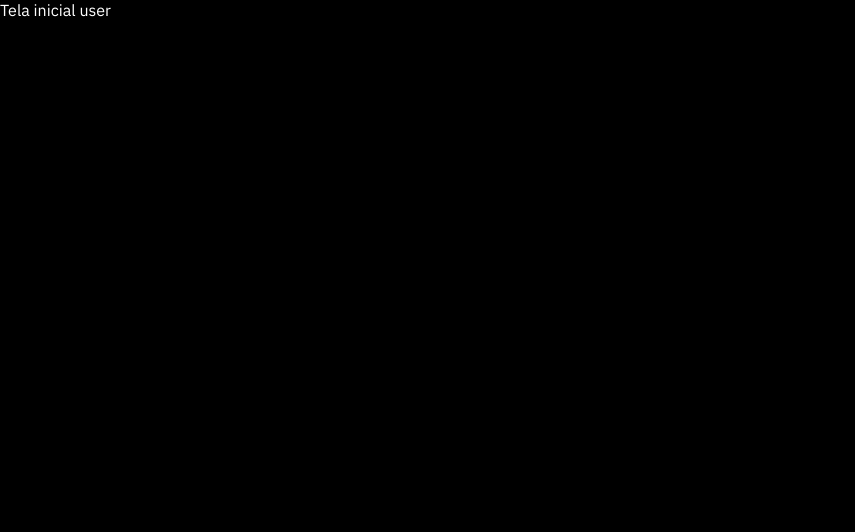
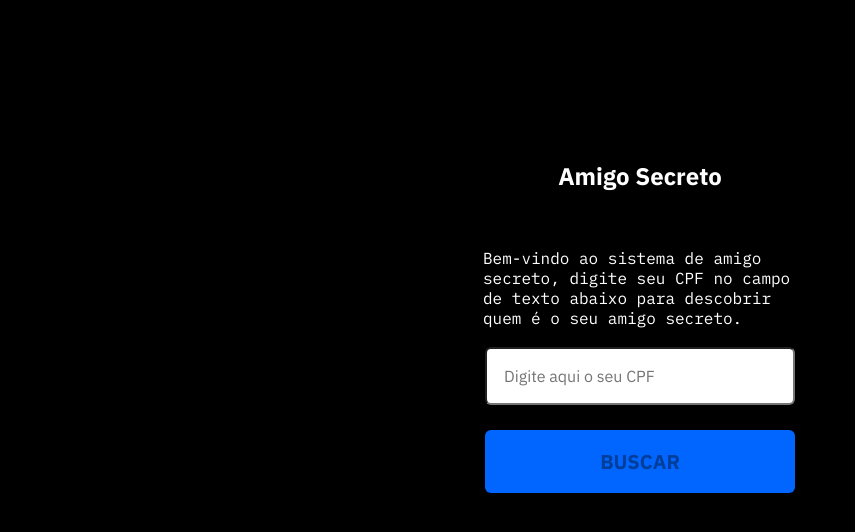
Before and after one commit to Lealzzera/secret-santa-front-end, a Next.js app: page / in a window 1280 px wide. Shown: the top 532 px of the page, without its empty margins (0-855 px from the left). Built offline with nearby package versions, Linux system fonts and the light colour scheme.

Commit message:
feat: created main page its components and started to create modal confirmation

```diff
--- a/src/app/globals.css
+++ b/src/app/globals.css
@@ -13,3 +13,13 @@ h1, h2, h3, h4, h5, h6, p {
   margin: 0px;
   padding: 0px;
 }
+
+.container {
+  max-width: 1200px;
+  margin: 0 auto;
+}
+
+.mobile-title {
+  font-size: 16px;
+  font-weight: bold;
+}
--- a/src/app/layout.tsx
+++ b/src/app/layout.tsx
@@ -17,7 +17,7 @@ export default function RootLayout({
 			className={`${font_monospace.variable} ${font_sans.variable}`}
 			lang='pt-BR'
 		>
-			<body>{children}</body>
+			<body className='container'>{children}</body>
 		</html>
 	);
 }
--- a/src/app/not-found.module.css
+++ b/src/app/not-found.module.css
@@ -9,9 +9,7 @@
 }
 
 .title {
-  font-size: 16px;
   text-align: center;
-  font-weight: bold;
 }
 
 .text {
--- a/src/app/not-found.tsx
+++ b/src/app/not-found.tsx
@@ -17,7 +17,9 @@ export default function NotFoundComponent() {
 				<IconNotFoundPage />
 			</div>
 			<div>
-				<h1 className={styles.title}>Parece que não temos nada por aqui</h1>
+				<h1 className={`mobile-title ${styles.title}`}>
+					Parece que não temos nada por aqui
+				</h1>
 				<p className={styles.text}>
 					Talvez o seu evento não tenha iniciado ainda,
 					<br /> volte aqui mais tarde.
--- a/src/app/page.tsx
+++ b/src/app/page.tsx
@@ -1,3 +1,9 @@
+import SearchPage from "@/components/search-page/search-page";
+
 export default function Home() {
-	return <main>Tela inicial user</main>;
+	return (
+		<main>
+			<SearchPage />
+		</main>
+	);
 }
--- /dev/null
+++ b/src/components/input/input.module.css
@@ -0,0 +1,9 @@
+.input {
+  font-family: var(--font-sans);
+  color: #9C9C9D;
+  font-size: 16px;
+  padding: 17px;
+  border-radius: 6px;
+  width: 100%;
+  box-sizing: border-box;
+}
--- /dev/null
+++ b/src/components/input/input.tsx
@@ -0,0 +1,33 @@
+"use client";
+import styles from "./input.module.css";
+
+type InputProps = {
+	typeInput: string;
+	name: string;
+	placeHolder: string;
+	value: string;
+	changeValue: (value: any) => void;
+};
+
+const Input = ({
+	typeInput,
+	name,
+	placeHolder,
+	value,
+	changeValue,
+}: InputProps) => {
+	return (
+		<>
+			<input
+				className={styles.input}
+				value={value}
+				onChange={changeValue}
+				placeholder={placeHolder}
+				name={name}
+				type={typeInput}
+			/>
+		</>
+	);
+};
+
+export default Input;
--- /dev/null
+++ b/src/components/modal/modal.module.css
@@ -0,0 +1,35 @@
+.modalContainer {
+  position: absolute;
+  width: 100vw;
+  height: 100vh;
+  background-color: rgba(0, 0, 0, 0.8);
+  z-index: 999;
+  top: 0;
+}
+
+.modalContentContainer {
+  display: flex;
+  align-items: center;
+  justify-content: center;
+  height: 100vh;
+}
+
+.modalContent {
+  background-color: #1E1E1E;
+  width: 334px;
+  height: 329px;
+  border-radius: 6px;
+}
+
+.text {
+  font-family: var(--font-monospace);
+  font-size: 16px;
+  text-align: center;
+  width: 199px;
+  margin: 81px auto 0;
+}
+
+.text span {
+  font-family: var(--font-sans);
+  font-weight: bold;
+}
--- /dev/null
+++ b/src/components/modal/modal.tsx
@@ -0,0 +1,42 @@
+"use client";
+
+import { useState } from "react";
+import Button from "../button/button";
+import styles from "./modal.module.css";
+
+type ModalProps = {
+	itsModalOpen?: boolean;
+	setCloseModal: (value: boolean) => void;
+	cpfModalText?: string;
+};
+
+const Modal = ({ itsModalOpen, cpfModalText, setCloseModal }: ModalProps) => {
+	const [itsOpen, setItsOpen] = useState(false);
+
+	const closeModal = () => {
+		setCloseModal(!itsModalOpen);
+	};
+
+	return (
+		<div
+			className={styles.modalContainer}
+			style={{ display: `${itsOpen ? "block" : "none"}` }}
+		>
+			<div className={styles.modalContentContainer}>
+				<div className={styles.modalContent}>
+					<div className={styles.text}>
+						<p>
+							O seu CPF é o <span>XXX.XXX.XXX-XX?</span>
+						</p>
+					</div>
+					<div className={styles.containerButtons}>
+						<Button handleClick={closeModal}>Sim</Button>
+						<Button handleClick={closeModal}>Não</Button>
+					</div>
+				</div>
+			</div>
+		</div>
+	);
+};
+
+export default Modal;
--- /dev/null
+++ b/src/components/search-page/search-page.module.css
@@ -0,0 +1,25 @@
+.container {
+  margin-top: 160px;
+}
+
+.title {
+  font-size: 24px;
+  text-align: center;
+}
+
+.containerText {
+  width: 314px;
+  margin: 56px auto 19px;
+}
+
+.containerText {
+  font-family: var(--font-monospace);
+}
+
+.inputContainer {
+  width: 310px;
+  margin: 0 auto;
+  display: flex;
+  flex-direction: column;
+  gap: 25px;
+}
--- /dev/null
+++ b/src/components/search-page/search-page.tsx
@@ -0,0 +1,50 @@
+"use client";
+
+import Input from "@/components/input/input";
+import styles from "./search-page.module.css";
+import { useState } from "react";
+import Button from "../button/button";
+import Modal from "../modal/modal";
+
+const SearchPage = () => {
+	const [inputValue, setInputValue] = useState("");
+	const [itsModalOpen, setItsModalOpen] = useState(false);
+
+	const handleChangeInputValue = (event: Event) => {
+		const inputTarget = event.target as HTMLInputElement;
+		if (inputTarget as HTMLInputElement) {
+			setInputValue(inputTarget.value);
+		}
+	};
+
+	const openModal = () => {
+		setItsModalOpen(true);
+	};
+
+	return (
+		<section className={styles.container}>
+			<div>
+				<h1 className={styles.title}>Amigo Secreto</h1>
+			</div>
+			<div className={styles.containerText}>
+				<p>
+					Bem-vindo ao sistema de amigo secreto, digite seu CPF no campo de
+					texto abaixo para descobrir quem é o seu amigo secreto.
+				</p>
+			</div>
+			<div className={styles.inputContainer}>
+				<Input
+					value={inputValue}
+					name='searchInput'
+					placeHolder='Digite aqui o seu CPF'
+					typeInput='text'
+					changeValue={handleChangeInputValue}
+				/>
+				<Button handleClick={openModal}>Buscar</Button>
+			</div>
+			<Modal itsModalOpen={itsModalOpen} setCloseModal={setItsModalOpen} />
+		</section>
+	);
+};
+
+export default SearchPage;
```
